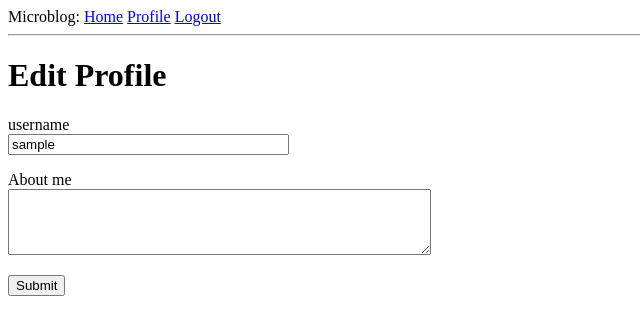
After one commit to Hotchapu13/microblog, a Flask app: page /edit_profile in a window 1280 px wide. The commit adds this page. Shown: the top 335 px of the page, without its empty margins (0-640 px from the left). Run offline with Flask 3, Linux system fonts and the light colour scheme; the visitor is signed in with stand-in values (Sample User, id 1); data comes from the database, SQL or seed files in the repository; both versions use the stored data as it was after the commit.

Commit message:
Implement profile editing functionality

```diff
--- a/app/forms.py
+++ b/app/forms.py
@@ -1,6 +1,6 @@
-from flask_wtf import FlaskForm # type: ignore
-from wtforms import StringField, PasswordField, BooleanField, SubmitField # type: ignore
-from wtforms.validators import DataRequired, ValidationError, Email, EqualTo # type: ignore
+from flask_wtf import FlaskForm  # type: ignore
+from wtforms import StringField, PasswordField, BooleanField, TextAreaField, SubmitField  # type: ignore
+from wtforms.validators import DataRequired, ValidationError, Email, EqualTo, Length  # type: ignore
 from app.models import User
 
 
@@ -28,3 +28,9 @@ class RegistrationForm(FlaskForm):
         user = User.query.filter_by(email=email.data).first()
         if user is not None:
             raise ValidationError('Please use a different email address')
+
+
+class EditProfileForm(FlaskForm):
+    username = StringField('username', validators=[DataRequired()])
+    about_me = TextAreaField('About me', validators=[Length(min=0, max=140)])
+    submit = SubmitField('Submit')
--- a/app/routes.py
+++ b/app/routes.py
@@ -1,6 +1,6 @@
 from flask import render_template, flash, redirect, url_for, request  # type: ignore
 from app import app, db
-from app.forms import LoginForm, RegistrationForm
+from app.forms import LoginForm, RegistrationForm, EditProfileForm
 from flask_login import current_user, login_user, login_required, logout_user  # type: ignore
 from app.models import User  # type: ignore
 from urllib.parse import urlparse  # type: ignore
@@ -117,3 +117,18 @@ def before_request():
     if current_user.is_authenticated:
         current_user.last_seen = datetime.now(timezone.utc)
         db.session.commit()
+
+@app.route('/edit_profile', methods=['GET', 'POST'])
+@login_required
+def edit_profile():
+    form = EditProfileForm()
+    if form.validate_on_submit():
+        current_user.username = form.username.data
+        current_user.about_me = form.about_me.data
+        db.session.commit()
+        flash('Your changes have been saved')
+        return redirect(url_for('edit_profile'))
+    elif request.method == 'GET':
+        form.username.data = current_user.username
+        form.about_me.data = current_user.about_me
+    return render_template('edit_profile.html', title='Edit Profile', form=form)
--- /dev/null
+++ b/app/templates/edit_profile.html
@@ -0,0 +1,23 @@
+{% extends 'base.html' %}
+
+{% block content %}
+    <h1>Edit Profile</h1>
+    <form action="" method="POST">
+        {{form.hidden_tag()}}
+        <p>
+            {{ form.username.label }}<br>
+            {{ form.username(size=32) }}<br>
+            {% for error in form.username.errors %}
+                <span style="color: red;">[{{ error }}]</span>
+            {% endfor %}
+        </p>
+        <p>
+            {{ form.about_me.label }}<br>
+            {{ form.about_me(cols=50, rows=4) }}<br>
+            {% for error in form.about_me.errors %}
+                <span style="color: red;">[{{ error }}]</span>
+            {% endfor %}
+        </p>
+        <p>{{ form.submit() }}</p>
+    </form>
+{% endblock %}
--- a/app/templates/user.html
+++ b/app/templates/user.html
@@ -6,6 +6,9 @@
             <td><h1>User: {{ user.username }}</h1></td>
             {% if user.about_me %}<p>{{user.about_me }}</p>{% endif %}
             {% if user.last_seen %}<p>Last seen on: {{user.last_seen }}</p>{% endif %}
+            {% if user == current_user %}
+                <p><a href="{{ url_for('edit_profile') }}">Edit your profile</a></p>
+            {% endif %}
         </tr>
     </table>
     <hr />
```
Also changed, not shown: app.db.
